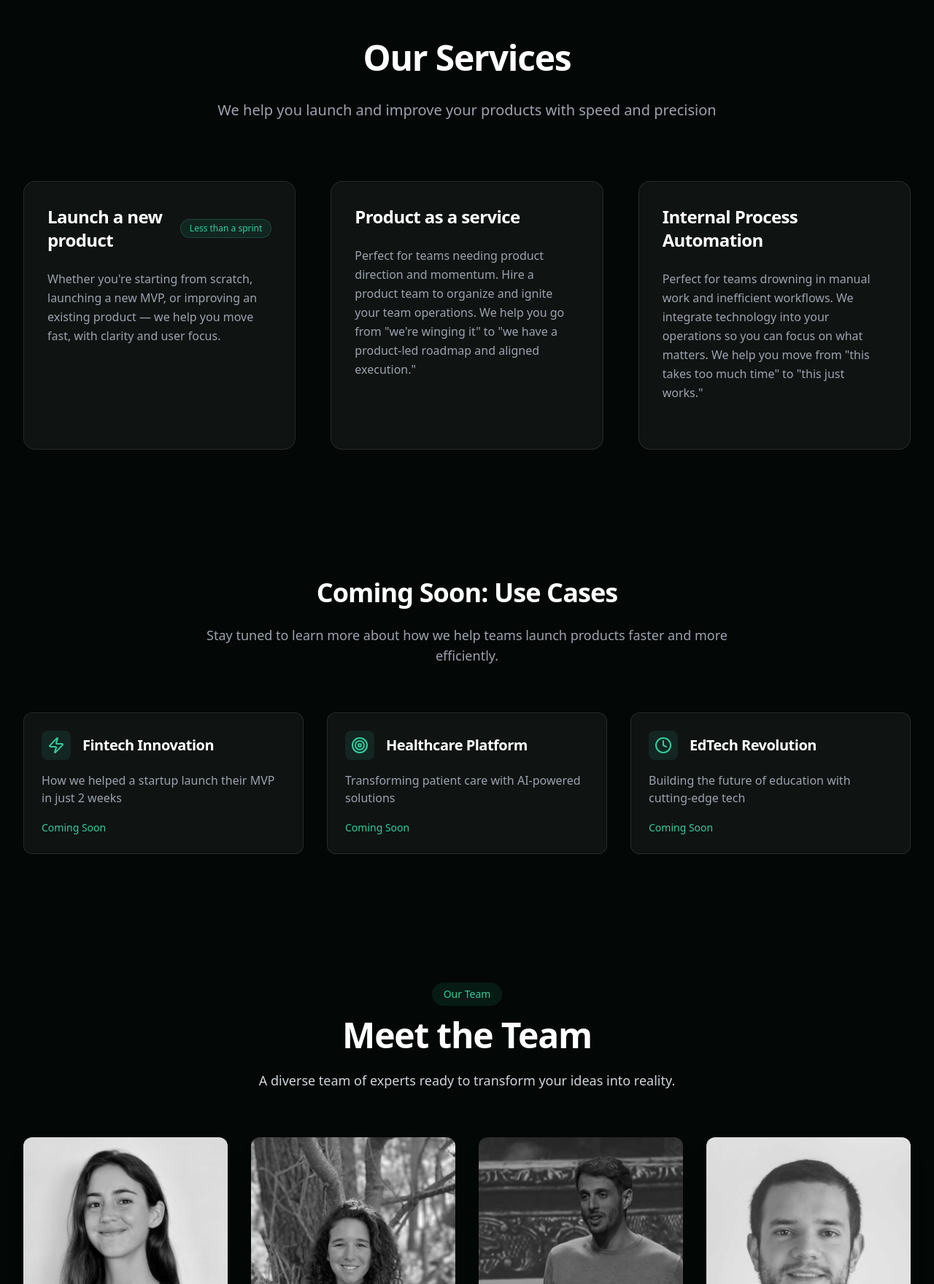
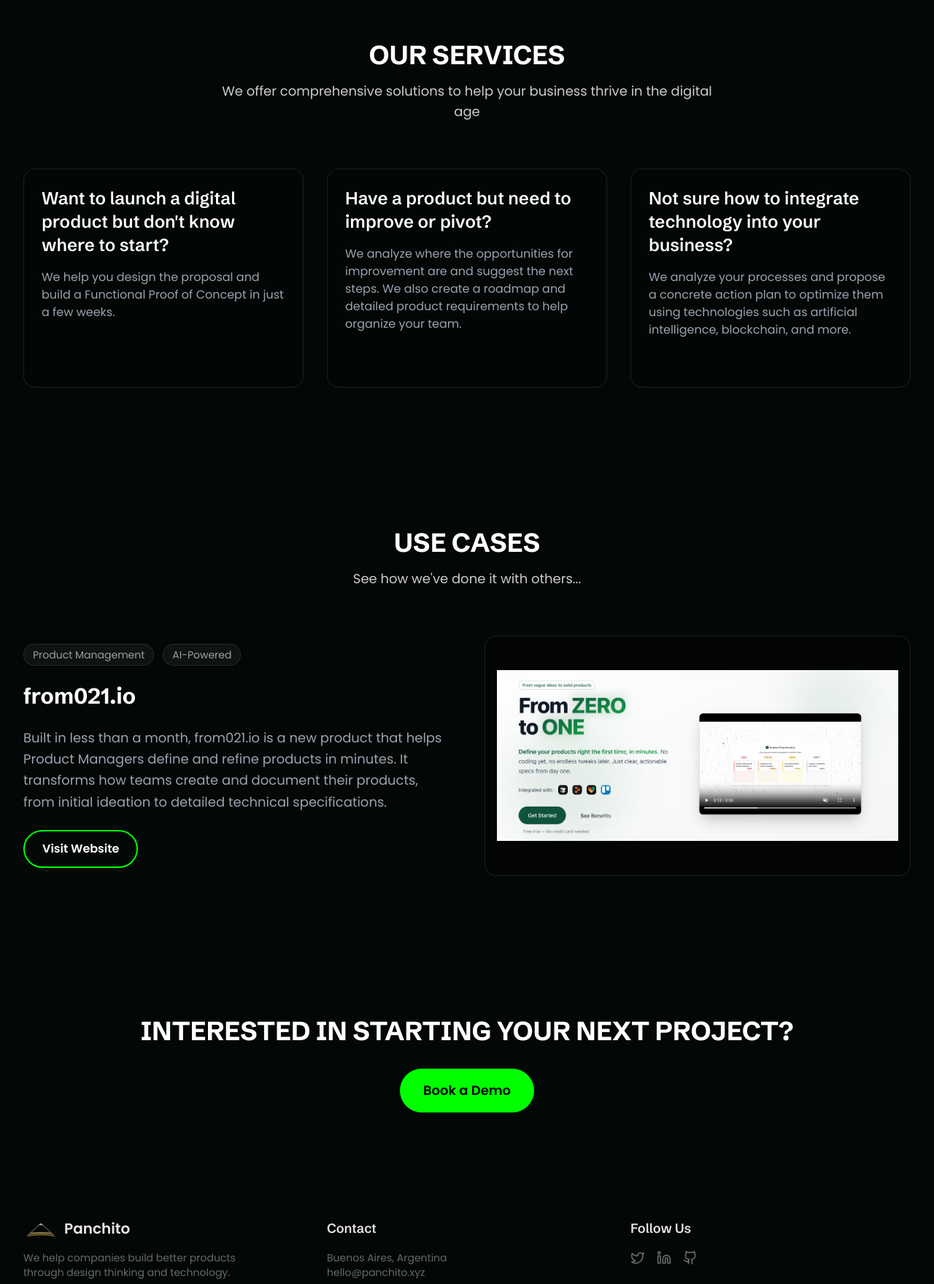
Before and after one commit to nicsigma/landingpanchito1, a React (Vite) app: page / in a window 1280 px wide. Shown: the part 841-2600 px from the top of the page at 73% size. Built offline with nearby package versions, Linux system fonts and the light colour scheme.

Commit message:
feat: Major UI updates and content changes - Updated sections, styling, and removed unused components

```diff
--- a/index.html
+++ b/index.html
@@ -10,6 +10,10 @@
     <meta property="og:description" content="We help you improve, build and launch your product in less than a sprint" />
     <meta property="og:image" content="/images/og-image.png" />
     <link rel="icon" type="image/svg+xml" href="/images/logo.svg" />
+    <link rel="preconnect" href="https://fonts.googleapis.com">
+    <link rel="preconnect" href="https://fonts.gstatic.com" crossorigin>
+    <link href="https://fonts.googleapis.com/css2?family=Poppins:wght@300;400;500;600;700&display=swap" rel="stylesheet">
+    <link href="https://fonts.googleapis.com/css2?family=Schibsted+Grotesk:wght@400;500;600;700&display=swap" rel="stylesheet">
   </head>
 
   <body>
--- a/src/components/ContactSection.tsx
+++ b/src/components/ContactSection.tsx
@@ -1,27 +1,36 @@
 import { motion } from "framer-motion";
 import { useLanguage } from "@/context/LanguageContext";
-import ContactForm from "./ContactForm";
+import AnimatedSection from "./AnimatedSection";
 
 export default function ContactSection() {
   const { language } = useLanguage();
 
   return (
-    <section id="contact" className="relative py-20 overflow-hidden">
-      <div className="absolute inset-0 bg-gradient-to-b from-transparent to-[#0D2027]/50"></div>
-
-      {/* Background Animation */}
-      <div className="absolute inset-0 overflow-hidden">
-        <div className="geometric-animation opacity-20">
-          <div className="geometric-shape shape-1"></div>
-          <div className="geometric-shape shape-2"></div>
-          <div className="geometric-shape shape-3"></div>
-          <div className="geometric-shape shape-4"></div>
+    <AnimatedSection id="contact" className="py-24">
+      <div className="container mx-auto px-4 sm:px-6 lg:px-8">
+        <div className="text-center">
+          <h2 className="text-3xl md:text-4xl font-bold mb-8 uppercase">
+            {language === 'en'
+              ? "Interested in starting your next project?"
+              : "¿Interesado en comenzar tu próximo proyecto?"}
+          </h2>
+          <motion.div
+            initial={{ opacity: 0, y: 20 }}
+            whileInView={{ opacity: 1, y: 0 }}
+            viewport={{ once: true }}
+            transition={{ duration: 0.5 }}
+          >
+            <a
+              href="https://calendly.com/panchito-tech/30min"
+              target="_blank"
+              rel="noopener noreferrer"
+              className="inline-block bg-[#00FF00] hover:bg-white text-black text-lg px-8 py-4 rounded-full transition-all duration-300 font-semibold"
+            >
+              {language === 'en' ? "Book a Demo" : "Reservar Demo"}
+            </a>
+          </motion.div>
         </div>
       </div>
-
-      <div className="container mx-auto px-4 sm:px-6 lg:px-8 relative z-10">
-        <ContactForm />
-      </div>
-    </section>
+    </AnimatedSection>
   );
 }
--- a/src/components/Navbar.tsx
+++ b/src/components/Navbar.tsx
@@ -80,11 +80,9 @@
             ))}
             <motion.button
               onClick={handleBookCall}
-              className="px-6 py-2 text-white border-2 border-[#33CD9E] rounded-lg hover:bg-[#33CD9E]/10 transition-all duration-300"
-              whileHover={{ scale: 1.05 }}
-              whileTap={{ scale: 0.95 }}
+              className="border-2 border-[#00FF00] hover:bg-[#00FF00] text-white text-base px-4 py-2 rounded-full transition-all duration-300 font-semibold"
             >
-              {language === 'en' ? "Book a Call" : "Agendar Llamada"}
+              {language === 'en' ? "Start your Project" : "Inicia tu Proyecto"}
             </motion.button>
           </motion.div>
 
@@ -92,11 +90,9 @@
           <div className="md:hidden flex items-center space-x-4">
             <motion.button
               onClick={handleBookCall}
-              className="px-4 py-1.5 text-sm text-white border-2 border-[#33CD9E] rounded-lg hover:bg-[#33CD9E]/10 transition-all duration-300"
-              whileHover={{ scale: 1.05 }}
-              whileTap={{ scale: 0.95 }}
+              className="border-2 border-[#00FF00] hover:bg-[#00FF00] text-white text-sm px-3 py-1.5 rounded-full transition-all duration-300 font-semibold"
             >
-              {language === 'en' ? "Book" : "Agendar"}
+              {language === 'en' ? "Start Project" : "Iniciar"}
             </motion.button>
             <button
               onClick={toggleMenu}
--- a/src/components/ServicesSection.tsx
+++ b/src/components/ServicesSection.tsx
@@ -3,121 +3,123 @@
 import AnimatedSection from "./AnimatedSection";
 import { useState } from "react";
 
+interface ServicesSectionProps {
+  language: 'en' | 'es';
+}
+
+export function ServicesSection({ language }: ServicesSectionProps) {
+  const [hoveredIndex, setHoveredIndex] = useState<number | null>(null);
+
   const services = [
     {
-    title: "Launch a new product",
-    description: "Whether you're starting from scratch, launching a new MVP, or improving an existing product — we help you move fast, with clarity and user focus.",
-    benefits: [
-      "From idea to actionable plan",
-      "From plan to MVP",
-      "From MVP to optimized product"
-    ],
-    pill: "Less than a sprint"
-  },
-  {
-    title: "Product as a service",
-    description: "Perfect for teams needing product direction and momentum. Hire a product team to organize and ignite your team operations. We help you go from \"we're winging it\" to \"we have a product-led roadmap and aligned execution.\"",
-    benefits: [
-      "Product leadership without hiring full-time",
-      "Clear, outcome-driven product roadmap",
-      "Implementation support with your existing team"
+      title: "Want to launch a digital product but don't know where to start?",
+      description: language === 'en'
+        ? "We help you design the proposal and build a Functional Proof of Concept in just a few weeks."
+        : "Te ayudamos a diseñar la propuesta y construir una Prueba de Concepto Funcional en pocas semanas.",
+      benefits: language === 'en'
+        ? [
+          "Product Strategy Definition",
+          "MVP Design & Planning",
+          "Rapid Prototyping",
+          "Technical Architecture"
+        ]
+        : [
+          "Definición de Estrategia de Producto",
+          "Diseño y Planificación de MVP",
+          "Prototipado Rápido",
+          "Arquitectura Técnica"
         ]
     },
     {
-    title: "Internal Process Automation",
-    description: "Perfect for teams drowning in manual work and inefficient workflows. We integrate technology into your operations so you can focus on what matters. We help you move from \"this takes too much time\" to \"this just works.\"",
-    benefits: [
-      "Process mapping and diagnosis",
-      "Automation opportunities via no-code / low-code / custom tools",
-      "Integration between systems, tools, and teams"
+      title: "Have a product but need to improve or pivot?",
+      description: language === 'en'
+        ? "We analyze where the opportunities for improvement are and suggest the next steps. We also create a roadmap and detailed product requirements to help organize your team."
+        : "Analizamos dónde están las oportunidades de mejora y sugerimos los próximos pasos. También creamos un roadmap y requisitos detallados del producto para ayudar a organizar tu equipo.",
+      benefits: language === 'en'
+        ? [
+          "Product Analysis",
+          "Improvement Opportunities",
+          "Roadmap Creation",
+          "Team Alignment"
+        ]
+        : [
+          "Análisis de Producto",
+          "Oportunidades de Mejora",
+          "Creación de Roadmap",
+          "Alineación de Equipo"
+        ]
+    },
+    {
+      title: "Not sure how to integrate technology into your business?",
+      description: language === 'en'
+        ? "We analyze your processes and propose a concrete action plan to optimize them using technologies such as artificial intelligence, blockchain, and more."
+        : "Analizamos tus procesos y proponemos un plan de acción concreto para optimizarlos utilizando tecnologías como inteligencia artificial, blockchain y más.",
+      benefits: language === 'en'
+        ? [
+          "Process Analysis",
+          "Technology Integration Plan",
+          "AI & Blockchain Solutions",
+          "Digital Transformation"
+        ]
+        : [
+          "Análisis de Procesos",
+          "Plan de Integración Tecnológica",
+          "Soluciones de IA y Blockchain",
+          "Transformación Digital"
         ]
     }
   ];
 
-const ServicesSection = () => {
-  const [hoveredIndex, setHoveredIndex] = useState<number | null>(null);
-
   return (
     <AnimatedSection id="our-services" className="py-24">
       <div className="container mx-auto px-4 sm:px-6 lg:px-8">
-        <div className="text-center max-w-3xl mx-auto mb-20">
-          <motion.h2
-            className="text-4xl md:text-5xl font-bold mb-8 text-white"
-            initial={{ opacity: 0, y: 20 }}
-            whileInView={{ opacity: 1, y: 0 }}
-            viewport={{ once: true }}
-            transition={{ duration: 0.5 }}
-          >
-            Our Services
-          </motion.h2>
-          <motion.p
-            className="text-xl text-gray-400 leading-relaxed"
-            initial={{ opacity: 0, y: 20 }}
-            whileInView={{ opacity: 1, y: 0 }}
-            viewport={{ once: true }}
-            transition={{ duration: 0.5, delay: 0.2 }}
-          >
-            We help you launch and improve your products with speed and precision
-          </motion.p>
+        <div className="text-center mb-16">
+          <h2 className="text-3xl md:text-4xl font-bold mb-4 uppercase">Our Services</h2>
+          <p className="text-lg text-white/80 max-w-2xl mx-auto">
+            {language === 'en'
+              ? "We offer comprehensive solutions to help your business thrive in the digital age"
+              : "Ofrecemos soluciones integrales para ayudar a tu negocio a prosperar en la era digital"}
+          </p>
         </div>
 
-        <div className="grid grid-cols-1 md:grid-cols-2 lg:grid-cols-3 gap-8 lg:gap-12">
+        <div className="grid grid-cols-1 md:grid-cols-2 lg:grid-cols-3 gap-8">
           {services.map((service, index) => (
             <motion.div
-              key={index}
-              className="group relative bg-white/5 backdrop-blur-sm rounded-2xl p-8 border border-white/10 hover:border-[#33CD9E]/50 transition-all duration-500 hover:shadow-xl hover:shadow-[#33CD9E]/10"
-              initial={{ opacity: 0, y: 20 }}
-              whileInView={{ opacity: 1, y: 0 }}
-              viewport={{ once: true }}
-              transition={{ duration: 0.5, delay: index * 0.2 }}
+              key={service.title}
+              className="service-card p-6 rounded-2xl border border-white/10 hover:border-[#00FF00] transition-all duration-300"
               onHoverStart={() => setHoveredIndex(index)}
               onHoverEnd={() => setHoveredIndex(null)}
             >
-              <div className="flex items-center gap-3 mb-6">
-                <h3 className="text-2xl font-semibold text-white">
+              <h3 className="text-2xl font-semibold text-white mb-4">
                 {service.title}
               </h3>
-                {service.pill && (
-                  <span className="px-3 py-1 text-xs font-medium rounded-full bg-[#33CD9E]/10 text-[#33CD9E] whitespace-nowrap border border-[#33CD9E]/20">
-                    {service.pill}
-                  </span>
-                )}
-              </div>
-              <p className="text-gray-400 mb-8 leading-relaxed">
+              <p className="text-gray-400 mb-6">
                 {service.description}
               </p>
-              <AnimatePresence>
-                {hoveredIndex === index && (
               <motion.div
-                    initial={{ opacity: 0, height: 0 }}
-                    animate={{ opacity: 1, height: "auto" }}
-                    exit={{ opacity: 0, height: 0 }}
+                className="overflow-hidden"
+                initial={{ height: 0, opacity: 0 }}
+                animate={{
+                  height: hoveredIndex === index ? 'auto' : 0,
+                  opacity: hoveredIndex === index ? 1 : 0
+                }}
                 transition={{ duration: 0.3 }}
-                    className="overflow-hidden"
               >
-                    <ul className="space-y-4 pt-6 border-t border-white/10">
+                <ul className="space-y-2 text-white/70">
                   {service.benefits.map((benefit, i) => (
-                        <motion.li
-                          key={i}
-                          className="flex items-center gap-3 text-sm text-gray-400"
-                          initial={{ opacity: 0, x: -10 }}
-                          animate={{ opacity: 1, x: 0 }}
-                          transition={{ duration: 0.3, delay: i * 0.1 }}
-                        >
-                          <span className="w-2 h-2 rounded-full bg-[#33CD9E]"></span>
+                    <li key={i} className="flex items-center gap-2">
+                      <span className="w-1.5 h-1.5 rounded-full bg-[#00FF00]"></span>
                       {benefit}
-                        </motion.li>
+                    </li>
                   ))}
                 </ul>
               </motion.div>
-                )}
-              </AnimatePresence>
             </motion.div>
           ))}
         </div>
       </div>
     </AnimatedSection>
   );
-};
+}
 
 export default ServicesSection;
--- /dev/null
+++ b/src/components/UseCasesSection.tsx
@@ -0,0 +1,86 @@
+import { motion } from "framer-motion";
+import { useLanguage } from "@/context/LanguageContext";
+import AnimatedSection from "./AnimatedSection";
+
+interface UseCasesSectionProps {
+  language: 'en' | 'es';
+}
+
+export function UseCasesSection({ language }: UseCasesSectionProps) {
+  return (
+    <AnimatedSection id="use-cases" className="py-24">
+      <div className="container mx-auto px-4 sm:px-6 lg:px-8">
+        <div className="text-center mb-16">
+          <h2 className="text-3xl md:text-4xl font-bold mb-4 uppercase">Use Cases</h2>
+          <p className="text-lg text-white/80 max-w-2xl mx-auto">
+            {language === 'en'
+              ? "See how we've done it with others..."
+              : "Mira cómo lo hemos hecho con otros..."}
+          </p>
+        </div>
+
+        <div className="grid grid-cols-1 lg:grid-cols-2 gap-12 items-center">
+          <motion.div
+            initial={{ opacity: 0, x: -20 }}
+            whileInView={{ opacity: 1, x: 0 }}
+            viewport={{ once: true }}
+            transition={{ duration: 0.5 }}
+            className="space-y-6"
+          >
+            <div className="flex items-center gap-3">
+              <span className="px-3 py-1 text-sm rounded-full bg-white/5 text-white/60 border border-white/10">
+                Product Management
+              </span>
+              <span className="px-3 py-1 text-sm rounded-full bg-white/5 text-white/60 border border-white/10">
+                AI-Powered
+              </span>
+            </div>
+            <h3 className="text-3xl font-bold text-white">
+              from021.io
+            </h3>
+            <p className="text-lg text-gray-400 leading-relaxed">
+              {language === 'en'
+                ? "Built in less than a month, from021.io is a new product that helps Product Managers define and refine products in minutes. It transforms how teams create and document their products, from initial ideation to detailed technical specifications."
+                : "Construido en menos de un mes, from021.io es un nuevo producto que ayuda a los Product Managers a definir y refinar productos en minutos. Transforma la forma en que los equipos crean y documentan sus productos, desde la ideación inicial hasta las especificaciones técnicas detalladas."}
+            </p>
+            <a
+              href="https://from021.io"
+              target="_blank"
+              rel="noopener noreferrer"
+              className="inline-block border-2 border-[#00FF00] hover:bg-[#00FF00] text-white text-base px-6 py-3 rounded-full transition-all duration-300 font-semibold"
+            >
+              {language === 'en' ? "Visit Website" : "Visitar Sitio"}
+            </a>
+          </motion.div>
+
+          <motion.div
+            initial={{ opacity: 0, x: 20 }}
+            whileInView={{ opacity: 1, x: 0 }}
+            viewport={{ once: true }}
+            transition={{ duration: 0.5 }}
+            className="relative"
+          >
+            <div className="aspect-video rounded-2xl overflow-hidden border border-white/10 hover:border-[#00FF00] transition-all duration-300 bg-black/20 backdrop-blur-sm">
+              <div className="relative w-full h-full">
+                <img
+                  src="/images/from021-hero.png"
+                  alt="from021.io Feature Prioritization Interface"
+                  className="w-full h-full object-contain p-4"
+                  onError={(e) => {
+                    const target = e.target as HTMLImageElement;
+                    target.style.display = 'none';
+                  }}
+                />
+                <div className="absolute inset-0 flex items-center justify-center text-white/50 text-sm">
+                  Feature Prioritization Interface
+                </div>
+              </div>
+            </div>
+          </motion.div>
+        </div>
+      </div>
+    </AnimatedSection>
+  );
+}
+
+export default UseCasesSection;
--- a/src/index.css
+++ b/src/index.css
@@ -76,7 +76,7 @@
     @apply border-[#1a1a1a];
   }
   body {
-    @apply text-white;
+    @apply text-white font-sans;
     font-feature-settings: "rlig" 1, "calt" 1;
     scroll-behavior: smooth;
     background-color: var(--dark-green);
@@ -88,10 +88,10 @@
     color: white;
   }
   h1, h2, h3, h4, h5, h6 {
-    @apply font-bold tracking-tight;
+    @apply font-grotesk;
   }
   h1 {
-    @apply text-4xl md:text-5xl lg:text-6xl;
+    @apply text-4xl md:text-5xl font-bold tracking-tight uppercase;
   }
   h2 {
     @apply text-3xl md:text-4xl;
@@ -963,3 +963,12 @@
     opacity: 0.2;
   }
 }
+
+@keyframes cursor {
+  0%, 100% { opacity: 1; }
+  50% { opacity: 0; }
+}
+
+.animate-cursor {
+  animation: cursor 0.7s infinite;
+}
--- a/src/pages/Index.tsx
+++ b/src/pages/Index.tsx
@@ -3,10 +3,10 @@
 import Navbar from "@/components/Navbar";
 import HeroSection from "@/components/HeroSection";
 import ServicesSection from "@/components/ServicesSection";
-import AboutSection from "@/components/AboutSection";
-import TeamSection from "@/components/TeamSection";
 import ContactSection from "@/components/ContactSection";
 import Footer from "@/components/Footer";
+import UseCasesSection from "@/components/UseCasesSection";
+import { useLanguage } from "@/context/LanguageContext";
 
 const Index = () => {
   const mainRef = useRef(null);
@@ -14,6 +14,7 @@
     target: mainRef,
     offset: ["start start", "end end"]
   });
+  const { language } = useLanguage();
 
   // Smooth scroll to section on page load if URL has a hash
   useEffect(() => {
@@ -52,15 +53,7 @@
             translateY: useTransform(scrollYProgress, [0, 1], [0, -30])
           }}
         >
-          <ServicesSection />
-        </motion.div>
-
-        <motion.div
-          style={{
-            translateY: useTransform(scrollYProgress, [0, 1], [0, -20])
-          }}
-        >
-          <AboutSection />
+          <ServicesSection language={language} />
         </motion.div>
 
         <motion.div
@@ -68,7 +61,7 @@
             translateY: useTransform(scrollYProgress, [0, 1], [0, -10])
           }}
         >
-          <TeamSection />
+          <UseCasesSection language={language} />
         </motion.div>
 
         <motion.div>
--- a/tailwind.config.js
+++ b/tailwind.config.js
@@ -6,6 +6,10 @@
   ],
   theme: {
     extend: {
+      fontFamily: {
+        sans: ['Poppins', 'sans-serif'],
+        grotesk: ['Schibsted Grotesk', 'sans-serif'],
+      },
       colors: {
         border: "hsl(var(--border))",
         input: "hsl(var(--input))",
```
Also changed, not shown: src/components/HeroSection.tsx (+54 -8 lines), public/images/from021-hero.png (added). Lines whose indentation alone changed are shown as unchanged.
